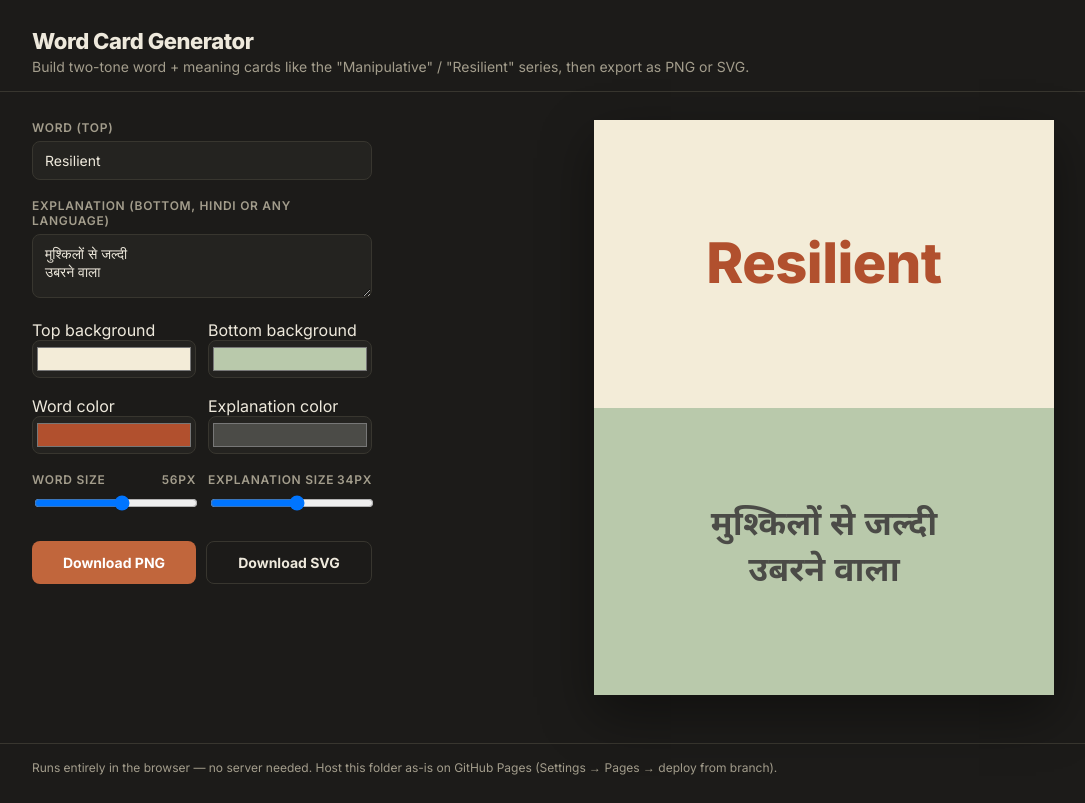
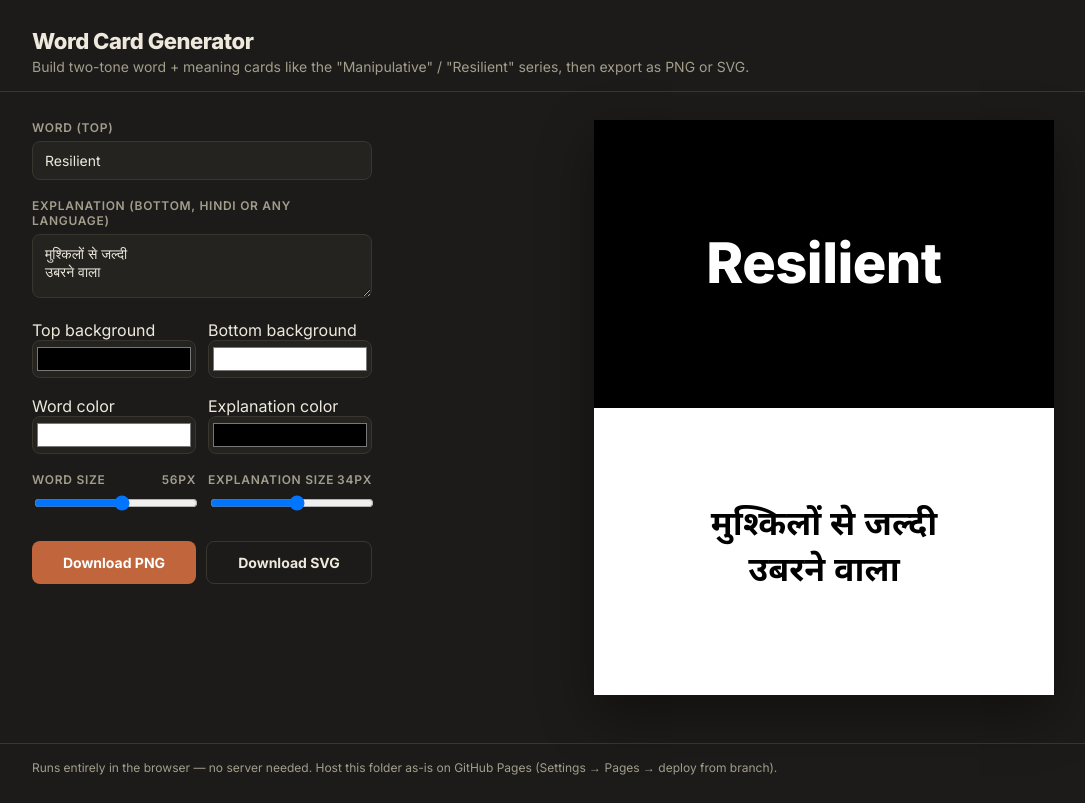
Before and after one commit to jassthecoder/creator, a plain HTML site: page index.html in a window 1280 px wide. Shown: the whole page, without its empty margins (0-1085 px from the left). Drawn offline with nearby package versions, Linux system fonts and the light colour scheme.

Commit message:
Update index.html

```diff
--- a/index.html
+++ b/index.html
@@ -206,22 +206,22 @@
     <div class="color-row">
       <div class="color-field">
         <label for="topBg">Top background</label>
-        <input type="color" id="topBg" value="#f3ecd8">
+        <input type="color" id="topBg" value="#000000">
       </div>
       <div class="color-field">
         <label for="bottomBg">Bottom background</label>
-        <input type="color" id="bottomBg" value="#b9c9ab">
+        <input type="color" id="bottomBg" value="#ffffff">
       </div>
     </div>
 
     <div class="color-row">
       <div class="color-field">
         <label for="wordColor">Word color</label>
-        <input type="color" id="wordColor" value="#b1502e">
+        <input type="color" id="wordColor" value="#ffffff">
       </div>
       <div class="color-field">
         <label for="explanationColor">Explanation color</label>
-        <input type="color" id="explanationColor" value="#4b4b47">
+        <input type="color" id="explanationColor" value="#000000">
       </div>
     </div>
 
```
